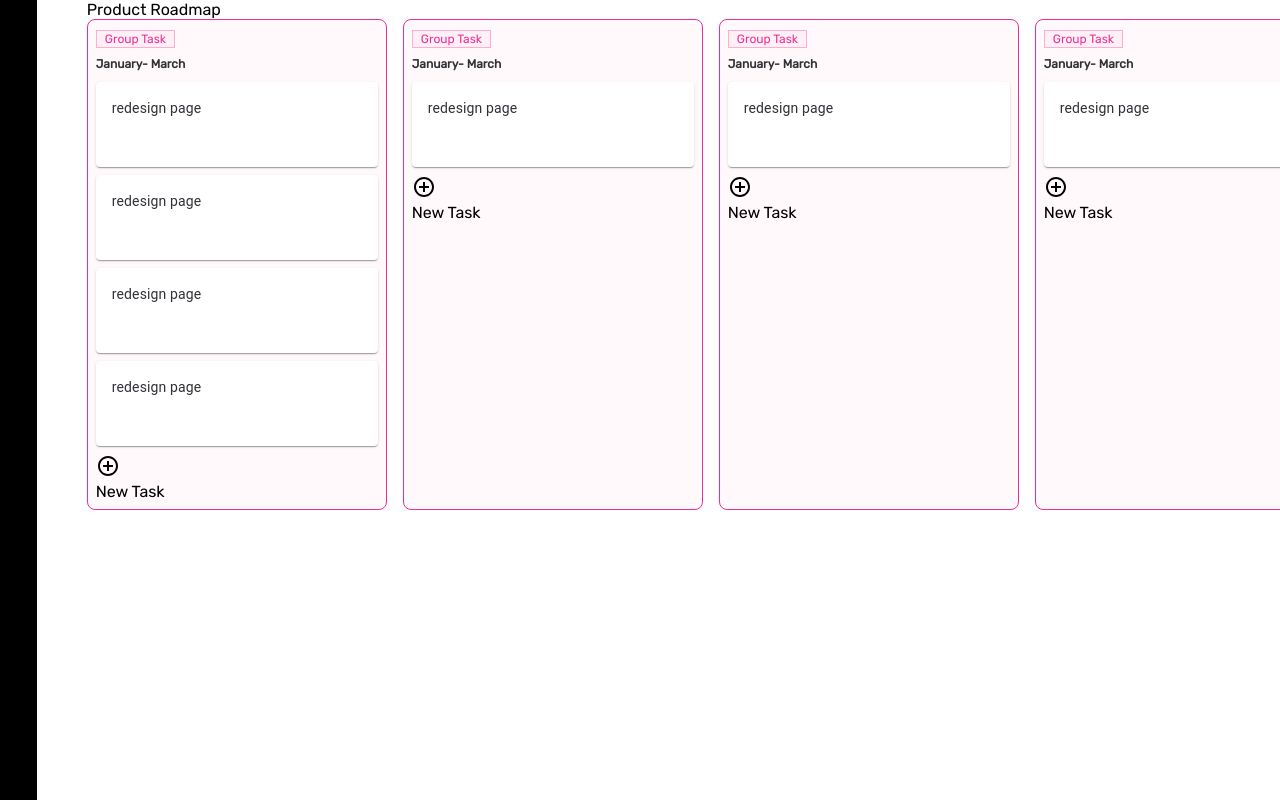
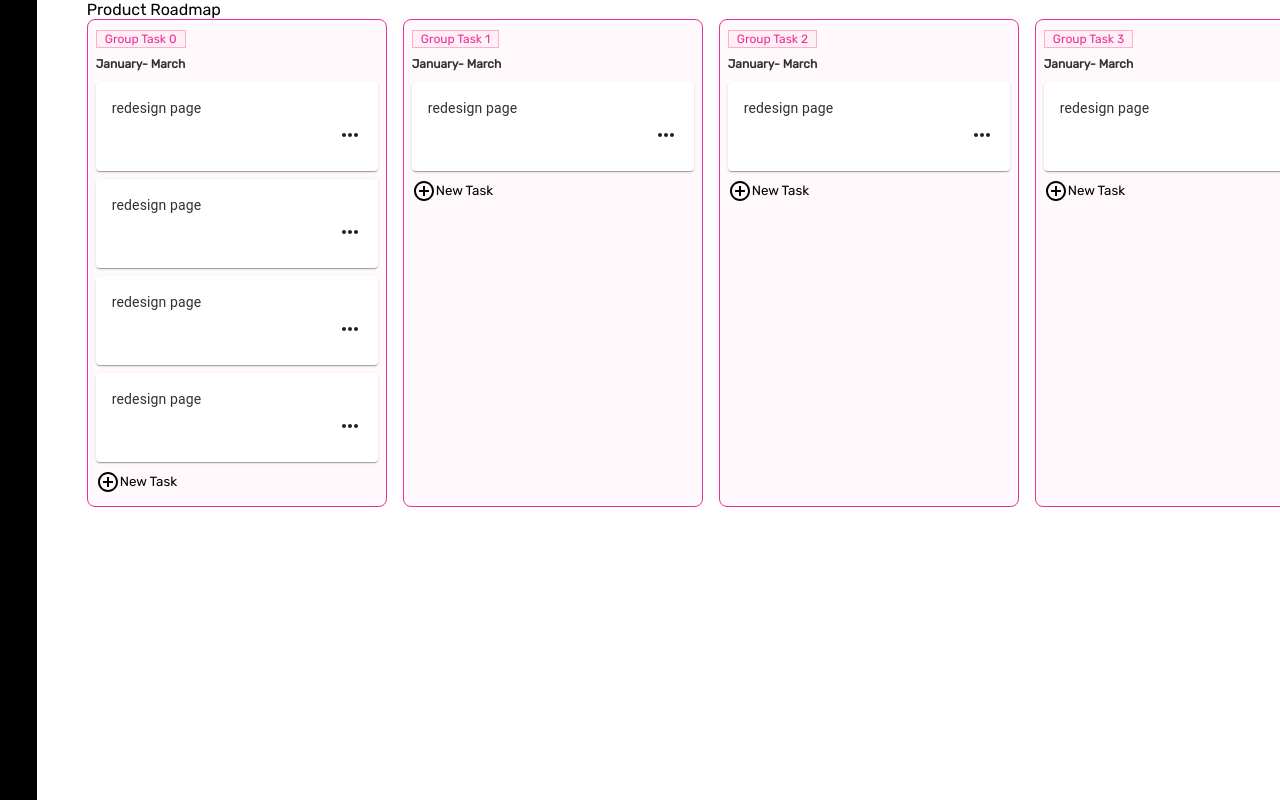
Before and after one commit to retuyu88/frontend_siloam, a React (Create React App) app: page / in a window 1280 px wide. Shown: the top 800 px of the page. Built offline with nearby package versions, Linux system fonts and the light colour scheme.

Commit message:
modal , style add

```diff
--- a/src/components/ActionButton.js
+++ b/src/components/ActionButton.js
@@ -7,7 +7,7 @@ class ActionButton extends React.Component{
 
         // const buttonText = list ? "New Group" : "New Task"
         return (
-            <div>
+            <div style={{display:'flex',justifyContent:'center',alignItems:'center'}}>
                 <OutlineIcon></OutlineIcon>
                 <p>New Task</p>
             </div>
--- a/src/components/List.js
+++ b/src/components/List.js
@@ -2,18 +2,73 @@ import React from 'react';
 import ListCard from './ListCard';
 import ActionButton from "./ActionButton";
 import './List.css'
+import { makeStyles } from '@material-ui/core/styles';
+import Modal from '@material-ui/core/Modal';
 
-const ListContainer = ({ title, cards }) => {
+const ListContainer = ({ title, cards ,id}) => {
+    function getModalStyle() {
+        const top = 50;
+        const left = 50;
+
+        return {
+          top: `${top}%`,
+          left: `${left}%`,
+          transform: `translate(-${top}%, -${left}%)`,
+        };
+      };
+      const useStyles = makeStyles((theme) => ({
+        paper: {
+          position: 'absolute',
+          width: 400,
+          backgroundColor: theme.palette.background.paper,
+          border: '2px solid #000',
+          boxShadow: theme.shadows[5],
+          padding: theme.spacing(2, 4, 3),
+        },
+      }));
+
+      const classes = useStyles();
+  // getModalStyle is not a pure function, we roll the style only on the first render
+  const [modalStyle] = React.useState(getModalStyle);
+  const [open, setOpen] = React.useState(false);
+
+  const handleOpen = () => {
+    setOpen(true);
+  };
+
+  const handleClose = () => {
+    setOpen(false);
+  };
+  const body = (
+    <div style={modalStyle} className={classes.paper}>
+      <h2 id="simple-modal-title">Text in a modal</h2>
+      <p id="simple-modal-description">
+        Duis mollis, est non commodo luctus, nisi erat porttitor ligula.
+      </p>
+      {/* <SimpleModal /> */}
+    </div>
+  );
     return (
         <div style={styles.container}>
             <div style={styles.title}>
-                <div style={styles.taskContainer}><span style={styles.task}>Group Task</span></div>
+                <div style={styles.taskContainer}><span style={styles.task}>Group Task {id}</span></div>
                 <div style={styles.dateContainer}><span style={styles.date}>January- March</span></div>
             </div>
             { cards.map((card,i) => {
               return  <ListCard key={i} text={card.name}></ListCard>
             })}
+
+            <button style={styles.invisButton} onClick={handleOpen}>
             <ActionButton></ActionButton>
+      </button>
+      <Modal
+        open={open}
+        onClose={handleClose}
+        aria-labelledby="simple-modal-title"
+        aria-describedby="simple-modal-description"
+      >
+        {body}
+      </Modal>
 
         </div>
     )
@@ -32,6 +87,10 @@ const styles = {
     },
     title :{
 
+    },
+    invisButton : {
+        background: 'transparent',
+        border: 'none'
     },
     taskContainer : {
         marginBottom: 4,
--- a/src/components/ListCard.js
+++ b/src/components/ListCard.js
@@ -1,57 +1,209 @@
-import React from 'react'
+import React from "react";
 import Card from "@material-ui/core/Card";
 import Typography from "@material-ui/core/Typography";
-import MoreHoriz from "@material-ui/icons/MoreHoriz"
-import { CardContent, Popover } from '@material-ui/core';
+import MoreHoriz from "@material-ui/icons/MoreHoriz";
+import Delete from "@material-ui/icons/Delete";
+import ArrowBackIcon from '@material-ui/icons/ArrowBack';
+import ArrowForwardIcon from '@material-ui/icons/ArrowForward';
+import EditIcon from '@material-ui/icons/Edit';
+import Modal from "@material-ui/core/Modal";
+import DeleteIcon from '@material-ui/icons/Delete';
+import { makeStyles } from "@material-ui/core/styles";
+import { CardContent, Popover } from "@material-ui/core";
+import Button from "@material-ui/core/Button";
 
-const ListCard = ({text}) => {
+const ListCard = ({ text }) => {
+//   function rand() {
+//     return Math.round(Math.random() * 20) - 10;
+//   }
+
+  function getModalStyle() {
+    const top = 50;
+    const left = 50;
+
+    return {
+      top: `${top}%`,
+      left: `${left}%`,
+      transform: `translate(-${top}%, -${left}%)`,
+    };
+  }
+  const [anchorEl, setAnchorEl] = React.useState(null);
+
+  const handleClick = (event) => {
+    setAnchorEl(event.currentTarget);
+  };
+  const [modalStyle] = React.useState(getModalStyle);
+  const classes = useStyles();
+
+  const handleClose = () => {
+    setAnchorEl(null);
+  };
+  const handleOpen = () => {
+    setOpen(true);
+  };
+
+  const handleModalClose = () => {
+    setOpen(false);
+  };
+
+  const body = (
+    <div style={modalStyle} className={classes.paper}>
+      <span style={styles.modalTitle}>Edit Task</span>
+      <span style={styles.modalSubTitle}>Task Name</span>
+      <input style={styles.modalInput1}></input>
+      <p style={styles.modalSubTitle}>Progress</p>
+      <input style={styles.modalInput2}></input>
+      <div style={styles.buttonContainer}>
+          <button>Cancel</button>
+          <button>Save Task</button>
+      </div>
+    </div>
+  );
+  const open = Boolean(anchorEl);
+  const id = open ? "simple-popover" : undefined;
+
+  const [openModal, setOpen] = React.useState(false);
   return (
     <Card style={styles.cardContainer}>
       <CardContent>
-            <Typography style={styles.task} gutterBottom>{text}</Typography>
-            <Typography>
+        <Typography style={styles.task} gutterBottom>
+          {text}
+        </Typography>
+        <div>
           <div style={styles.bottom}>
-                    <div style={styles.meter}><span style={styles.fill}></span></div>
-                    <Popover>
-                    <MoreHoriz>OPEN</MoreHoriz>
+            <div style={styles.meter}>
+              <span style={styles.fill}></span>
+            </div>
+            <MoreHoriz onClick={handleClick}></MoreHoriz>
+            <Popover
+              id={id}
+              open={open}
+              anchorEl={anchorEl}
+              onClose={handleClose}
+              anchorOrigin={{
+                vertical: "bottom",
+                horizontal: "center",
+              }}
+              transformOrigin={{
+                vertical: "top",
+                horizontal: "center",
+              }}
+            >
+              <Typography className={classes.typography}>
+                <Button className={classes.buttonNav}><ArrowBackIcon></ArrowBackIcon>Move Left</Button>
+                <Button className={classes.buttonNav}><ArrowForwardIcon></ArrowForwardIcon>Move Right</Button>
+                <Button className={classes.buttonNav} onClick={handleOpen}>
+                  <EditIcon></EditIcon>Edit
+                </Button>
+                <Button className={classes.buttonNav}><Delete></Delete>Delete</Button>
+
+                <Modal
+                  open={openModal}
+                  onClose={handleModalClose}
+                  aria-labelledby="simple-modal-title"
+                  aria-describedby="simple-modal-description"
+                >
+                  {body}
+                </Modal>
+              </Typography>
             </Popover>
-
           </div>
-
-            </Typography>
+        </div>
       </CardContent>
     </Card>
-    )
-}
+  );
+};
 
 const styles = {
-    cardContainer : {
-        marginBottom: 8
+  cardContainer: {
+    marginBottom: 8,
   },
-    task :{
+
+  task: {
+    fontSize: "14px",
+    lineHeight: "20px",
+    color: "#2F3136",
+  },
+  bottom: {
+    display: "flex",
+    justifyContent: "space-between",
+  },
+  meter: {
+    position: "relative",
+    background: "#555",
+    height: "20px",
+  },
+  fill: {
+    width: "25%",
+    background: "#52C41A",
+    height: "100%",
+    position: "relative",
+    display: "block",
+    backgroundImage: "red",
+  },
+  modalTitle : {
+    fontSize : '16px',
+    marginBottom : '20px',
+  },
+  modalSubTitle : {
+    fontSize: '12px',
+    lineHeight : '16px',
+    margin : '4px 0px'
+  },
+  modalInput1 : {
+      minWidth : '500px',
+      height : '39px',
       fontSize : '14px',
-        lineHeight: '20px',
-        color : '#2F3136'
+      padding : '10px',
+      border: '1px solid #E5E5E5',
+      borderRadius : '4px',
+      margin : '4px 0px'
   },
-    bottom : {
-        display : 'flex',
-        justifyContent : 'space-between'
+  modalInput2 : {
+    width : '99px',
+      height : '39px',
+      fontSize : '14px',
+      padding : '10px',
+      border: '1px solid #E5E5E5',
+      borderRadius : '4px',
+      margin : '4px 0px'
   },
-    meter : {
-        position: 'relative',
-        background: '#555',
-        height : '20px',
+  buttonContainer :{
+    marginTop : '50px',
+    display: 'flex',
+    justifyContent : 'flex-end'
+  }
+};
 
+const useStyles = makeStyles((theme) => ({
+  typography: {
+    padding: theme.spacing(2),
+    display:'flex',
+    flexDirection: 'column',
+    paddingLeft: 0,
+    paddingRight:0
   },
-    fill : {
-        width: '25%',
-        background: '#52C41A',
-        height: '100%',
-        position: 'relative',
-        display: 'block',
-        backgroundImage: 'red',
-    }
+  buttonNav: {
+    background: 'white',
+    border: 'none',
+    display: 'flex',
+    alignItem: 'center',
+    justifyContent: 'flex-start',
+    textTransform : 'none'
+  },
+  paper: {
+    position: "absolute",
+    minWidth: 560,
+    display: 'flex',
+    flexDirection: 'column',
+    backgroundColor: theme.palette.background.paper,
+    border: "2px solid #000",
+    boxShadow: theme.shadows[5],
+    padding: theme.spacing(2, 4, 3),
+  },
+  button: {
+    margin: theme.spacing(1),
+  },
+}));
 
-}
-
-export default ListCard
+export default ListCard;
--- a/src/index.js
+++ b/src/index.js
@@ -7,11 +7,11 @@ import { Provider } from 'react-redux';
 import store from './store';
 
 ReactDOM.render(
-  <React.StrictMode>
+
     <Provider store={store}>
     <App />
     </Provider>
-  </React.StrictMode>,
+ ,
   document.getElementById('root')
 );
 
--- a/src/reducers/listReducer.js
+++ b/src/reducers/listReducer.js
@@ -24,7 +24,7 @@ const initialState = [
     },
     {
         title: "Process",
-        id: 0,
+        id: 1,
         cards: [
             {
                 id : 0,
@@ -35,7 +35,7 @@ const initialState = [
     },
     {
         title: "Stagging",
-        id: 0,
+        id: 2,
         cards: [
             {
                 id : 0,
@@ -46,7 +46,7 @@ const initialState = [
     },
     {
         title: "Production",
-        id: 0,
+        id: 3,
         cards: [
             {
                 id : 0,
--- a/src/views/list/ListPage.js
+++ b/src/views/list/ListPage.js
@@ -18,9 +18,27 @@ class ListPage extends React.Component {
                   key={i}
                   title={list.title}
                   cards={list.cards}
+                  id = {list.id}
                 ></ListContainer>
               );
             })}
+{/*
+            <ListContainer style={styles.container,styles.container1}
+              title={lists[0].title}
+              cards={lists[0].cards}
+            ></ListContainer>
+            <ListContainer style={styles.container,styles.container2}
+              title={lists[1].title}
+              cards={lists[1].cards}
+            ></ListContainer>
+            <ListContainer style={styles.container,styles.container3}
+              title={lists[2].title}
+              cards={lists[2].cards}
+            ></ListContainer>
+            <ListContainer style={styles.container,styles.container4}
+              title={lists[3].title}
+              cards={lists[3].cards}
+            ></ListContainer> */}
           </div>
         </div>
       </div>
@@ -33,19 +51,41 @@ const styles = {
     display: "flex",
     flexDirection: "row",
   },
+  container:{
+    backgroundColor: "#FFF9FB",
+    borderWidth:1,
+    borderStyle: 'solid',
+    borderColor: "#EB2F96",
+    borderRadius: 8,
+    minWidth: 300,
+    padding: 8,
+    marginRight: 16,
+},
+  container1 : {
+
+  },
+  container2 :{
+
+  },
+  container3 : {
+
+  },
+  container4 : {
+
+  },
   listPage: {
     display: "flex",
     flexDirection: "row",
-    height: '100vh'
+    height: "100vh",
   },
   leftpanel: {
     background: "black",
-    width : '5%'
+    width: "5%",
   },
   rightpanel: {
-    marginRight: '50px',
-    marginLeft : '50px'
-  }
+    marginRight: "50px",
+    marginLeft: "50px",
+  },
 };
 
 const mapStateToProps = (state) => ({
```
Lines whose indentation alone changed are shown as unchanged.
